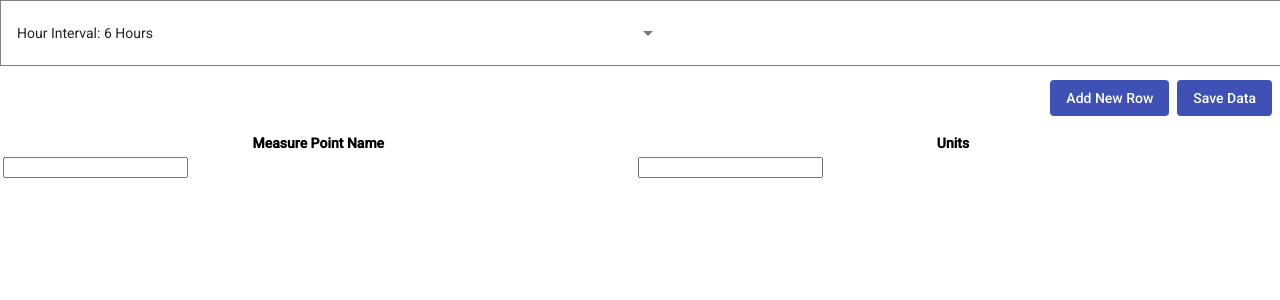
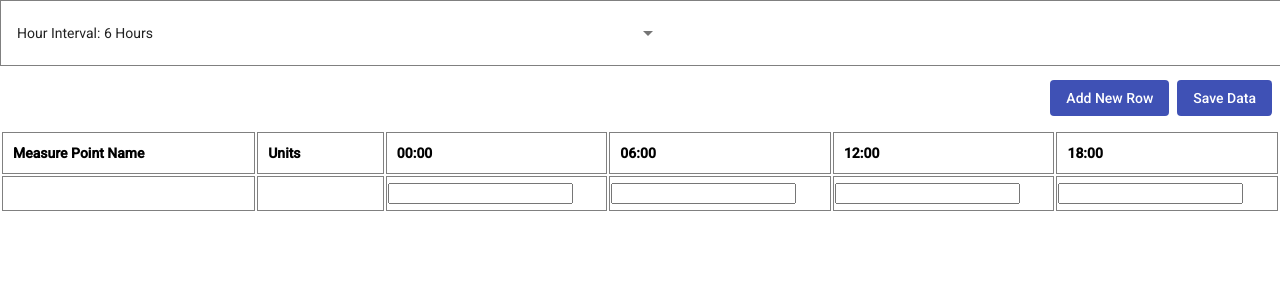
Before and after one commit to Kallahan23/dynamic-grid, an Angular app: page / in a window 1280 px wide. Both pictures are taken after a click on the button "Add New Row". Shown: the top 300 px of the page. Built offline with nearby package versions, Linux system fonts and the light colour scheme.

Commit message:
Add some table styling

```diff
--- a/src/app/app.module.ts
+++ b/src/app/app.module.ts
@@ -4,6 +4,7 @@ import { FormsModule } from '@angular/forms';
 
 import { MatSelectModule } from '@angular/material/select';
 import { MatButtonModule } from '@angular/material/button';
+import { MatInputModule } from '@angular/material/input';
 
 import { AppComponent } from './app.component';
 import { GridComponent } from './components/grid/grid.component';
@@ -19,7 +20,8 @@ import { BrowserAnimationsModule } from '@angular/platform-browser/animations';
         FormsModule,
         BrowserAnimationsModule,
         MatSelectModule,
-        MatButtonModule
+        MatButtonModule,
+        MatInputModule
     ],
     providers: [],
     bootstrap: [
--- a/src/app/components/grid/grid.component.html
+++ b/src/app/components/grid/grid.component.html
@@ -13,21 +13,26 @@
         <button mat-flat-button color="primary">Save Data</button>
     </div>
 
-    <div class="table">
-        <table style="width: 100%;">
-            <tr>
-                <th>Measure Point Name</th>
-                <th>Units</th>
-                <th></th>
+    <table class="main-table">
+        <tr class="table-header">
+            <th style="width: 20%">Measure Point Name</th>
+            <th style="width: 10%">Units</th>
+            <ng-container *ngFor="let time of availableTimes; let i = index">
+                <th *ngIf="i % selectedInterval === 0">{{ time }}</th>
+            </ng-container>
         </tr>
-            <tr *ngFor="let item of data">
+        <tr class="table-data" *ngFor="let item of data">
             <td>
-                    <input type="text" [(ngModel)]="item.name" />
+                <input class="table-header-input" type="text" [(ngModel)]="item.name" />
             </td>
             <td>
-                    <input type="text" [(ngModel)]="item.units" />
+                <input class="table-header-input" type="text" [(ngModel)]="item.units" />
             </td>
+            <ng-container *ngFor="let value of item.values; let i = index">
+                <td *ngIf="i % selectedInterval === 0">
+                    <input type="text" [(ngModel)]="value.value" />
+                </td>
+            </ng-container>
         </tr>
     </table>
 </div>
-</div>
--- a/src/app/components/grid/grid.component.scss
+++ b/src/app/components/grid/grid.component.scss
@@ -30,3 +30,28 @@
 .dropdown {
     width: 50%;
 }
+
+.main-table {
+    width: 100%;
+}
+
+.table-data:nth-child(odd) {
+    background-color: rgb(220, 220, 220);
+}
+
+th, td {
+    border: solid 1px grey;
+}
+
+th {
+    padding: 10px;
+    text-align: start;
+}
+
+.table-header-input {
+    border: none;
+    width: 100%;
+    box-sizing: border-box;
+    padding: 8px;
+    background: none;
+}
--- a/src/app/components/grid/grid.component.ts
+++ b/src/app/components/grid/grid.component.ts
@@ -12,6 +12,7 @@ export class GridComponent implements OnInit {
     data: Item[];
     selectedInterval: number;
     intervals = [ 6, 4, 24 ];
+    availableTimes = Array(24).fill(0).map((x, i) => `${i}:00`.padStart(5, '0'));
 
     constructor() {}
 
@@ -21,13 +22,17 @@ export class GridComponent implements OnInit {
     }
 
     addItem(): void {
-        this.data.push({
+        const newItem = {
             name: '',
             units: '',
-            values: [{
-                time: '',
+            values: [],
+        };
+        newItem.values = this.availableTimes.map(time => {
+            return {
+                time,
                 value: ''
-            }]
+            };
         });
+        this.data.push(newItem);
     }
 }
--- a/src/app/interfaces/item.ts
+++ b/src/app/interfaces/item.ts
@@ -1,8 +1,8 @@
 export interface Item {
     name: string;
     units: string;
-    values: [{
+    values: {
         time: string;
         value: string;
-    }];
+    }[];
 }
```
Lines whose indentation alone changed are shown as unchanged.
